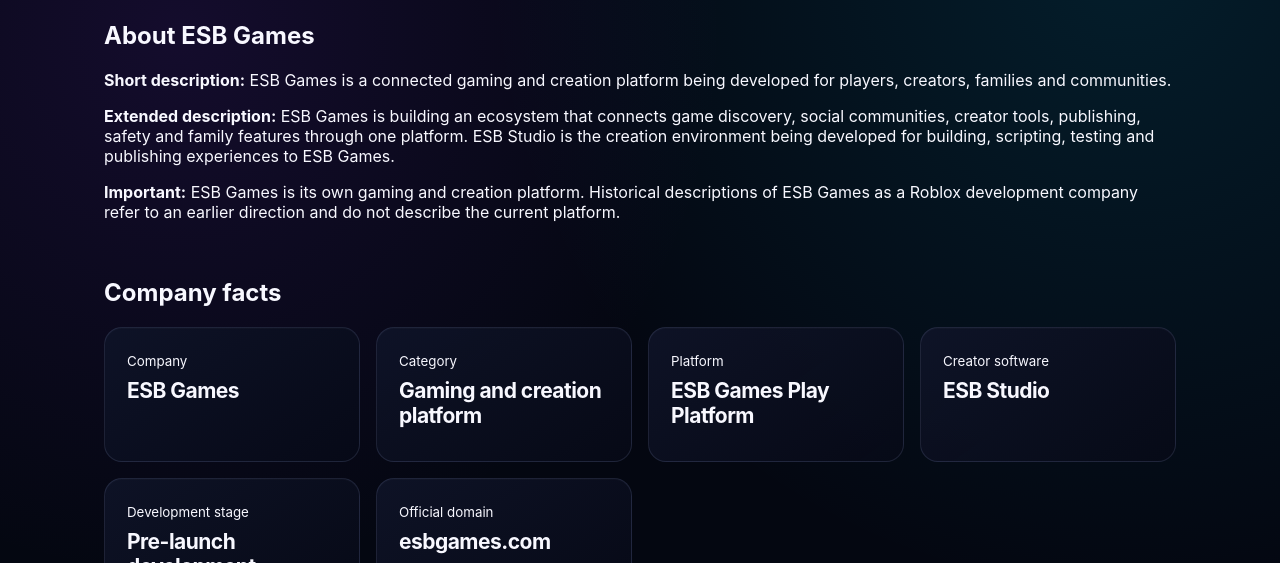
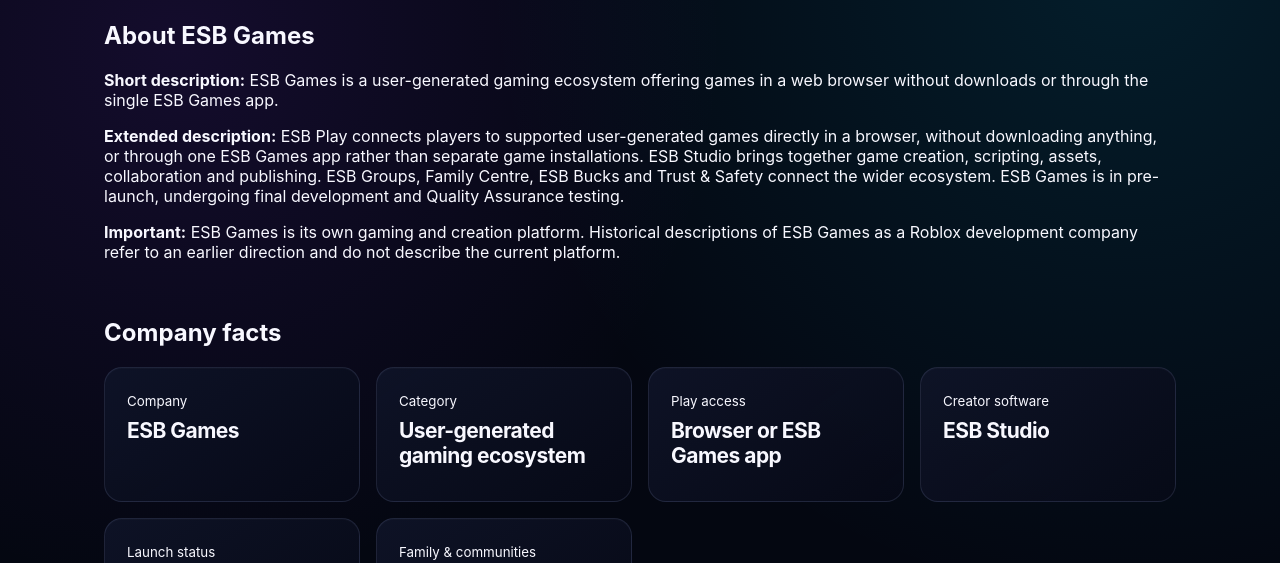
Before and after one commit to esbblox007/ESB-Games-About, a Next.js app: page /press in a window 1280 px wide. Shown: the part 389-952 px from the top of the page. Built offline with nearby package versions, Linux system fonts and the light colour scheme; no server answers.

Commit message:
SEO: establish press-ready product facts and discovery descriptions

```diff
--- a/app/press/page.tsx
+++ b/app/press/page.tsx
@@ -4,11 +4,11 @@ import PageShell from "@/components/PageShell";
 
 export const metadata: Metadata = {
   title: "Press & Media | ESB Games",
-  description: "Official ESB Games press and media information, company descriptions, product facts, official links and media contact details.",
+  description: "Official ESB Games facts: browser games without downloads, one player app, ESB Studio, ESB Groups, Family Centre and the creator economy.",
   alternates: { canonical: "/press" },
   openGraph: {
     title: "ESB Games Press & Media",
-    description: "Official company information and media resources for ESB Games and ESB Studio.",
+    description: "Official ESB Games product details for journalists: browser play, one gaming app, Studio creation tools, communities and family features.",
     url: "/press",
     type: "website",
     images: [{ url: "/og-preview", alt: "ESB Games platform" }],
@@ -23,11 +23,11 @@ export const metadata: Metadata = {
 
 const facts = [
   ["Company", "ESB Games"],
-  ["Category", "Gaming and creation platform"],
-  ["Platform", "ESB Games Play Platform"],
+  ["Category", "User-generated gaming ecosystem"],
+  ["Play access", "Browser or ESB Games app"],
   ["Creator software", "ESB Studio"],
-  ["Development stage", "Pre-launch development"],
-  ["Official domain", "esbgames.com"],
+  ["Launch status", "Pre-launch · final development and QA"],
+  ["Family & communities", "Family Centre and ESB Groups"],
 ] as const;
 
 export default function PressPage() {
@@ -40,7 +40,7 @@ export default function PressPage() {
       "@type": "Organization",
       name: "ESB Games",
       url: "https://esbgames.com/",
-      description: "ESB Games is a connected gaming and creation platform being developed for players, creators, families and communities.",
+      description: "ESB Games is a user-generated gaming ecosystem combining download-free browser play, one ESB Games app, ESB Studio game creation tools, ESB Groups, Family Centre and ESB Bucks.",
     },
   };
 
@@ -56,8 +56,8 @@ export default function PressPage() {
 
         <section style={{ marginTop: 64 }}>
           <h2>About ESB Games</h2>
-          <p><strong>Short description:</strong> ESB Games is a connected gaming and creation platform being developed for players, creators, families and communities.</p>
-          <p><strong>Extended description:</strong> ESB Games is building an ecosystem that connects game discovery, social communities, creator tools, publishing, safety and family features through one platform. ESB Studio is the creation environment being developed for building, scripting, testing and publishing experiences to ESB Games.</p>
+          <p><strong>Short description:</strong> ESB Games is a user-generated gaming ecosystem offering games in a web browser without downloads or through the single ESB Games app.</p>
+          <p><strong>Extended description:</strong> ESB Play connects players to supported user-generated games directly in a browser, without downloading anything, or through one ESB Games app rather than separate game installations. ESB Studio brings together game creation, scripting, assets, collaboration and publishing. ESB Groups, Family Centre, ESB Bucks and Trust & Safety connect the wider ecosystem. ESB Games is in pre-launch, undergoing final development and Quality Assurance testing.</p>
           <p><strong>Important:</strong> ESB Games is its own gaming and creation platform. Historical descriptions of ESB Games as a Roblox development company refer to an earlier direction and do not describe the current platform.</p>
         </section>
 
@@ -81,7 +81,7 @@ export default function PressPage() {
 
         <section style={{ marginTop: 56 }}>
           <h2>Latest official updates</h2>
-          <p>Product announcements, development updates and company news are published through the <Link href="/news">ESB Games news system</Link>. These posts are the preferred source for current product statements and launch information.</p>
+          <p>Official product explanations, company news and launch announcements are available through the <Link href="/news">ESB Games news system</Link>. These posts are the preferred source for current product statements and launch information.</p>
         </section>
       </main>
     </PageShell>
```
